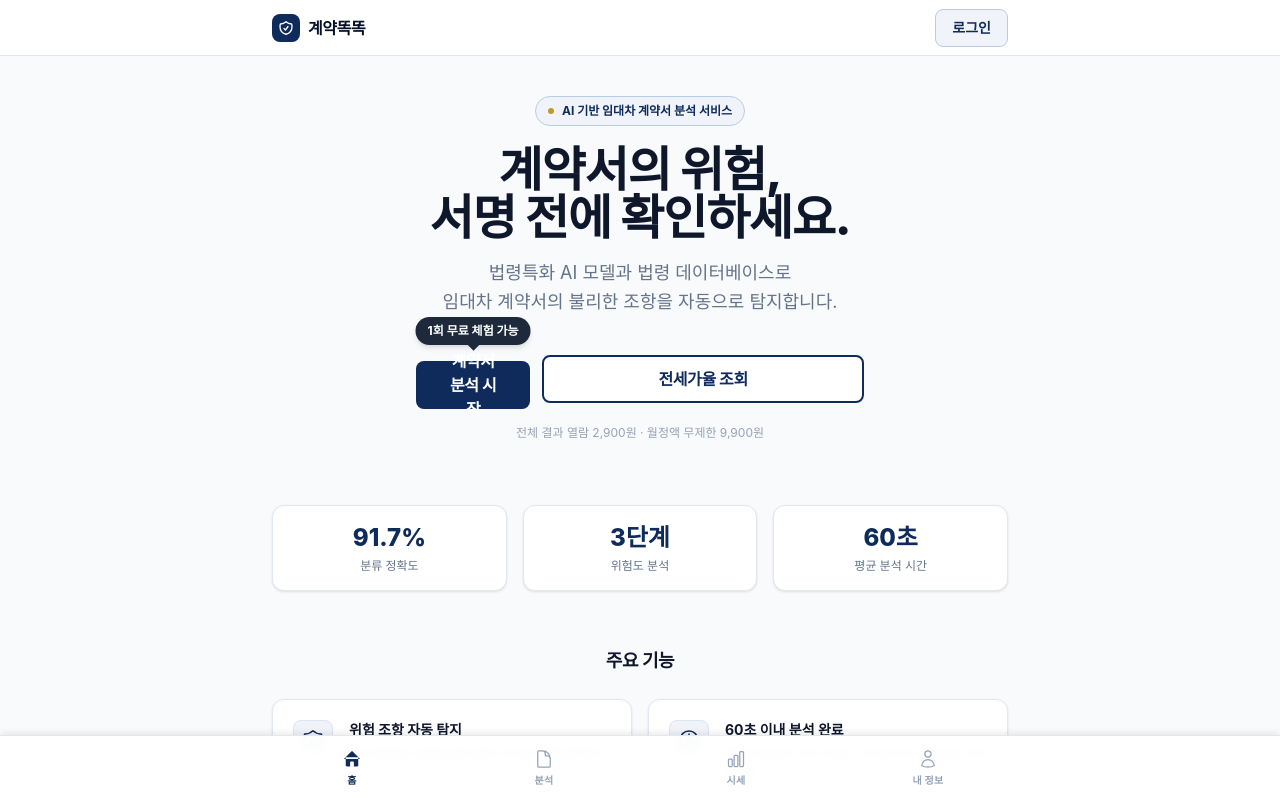
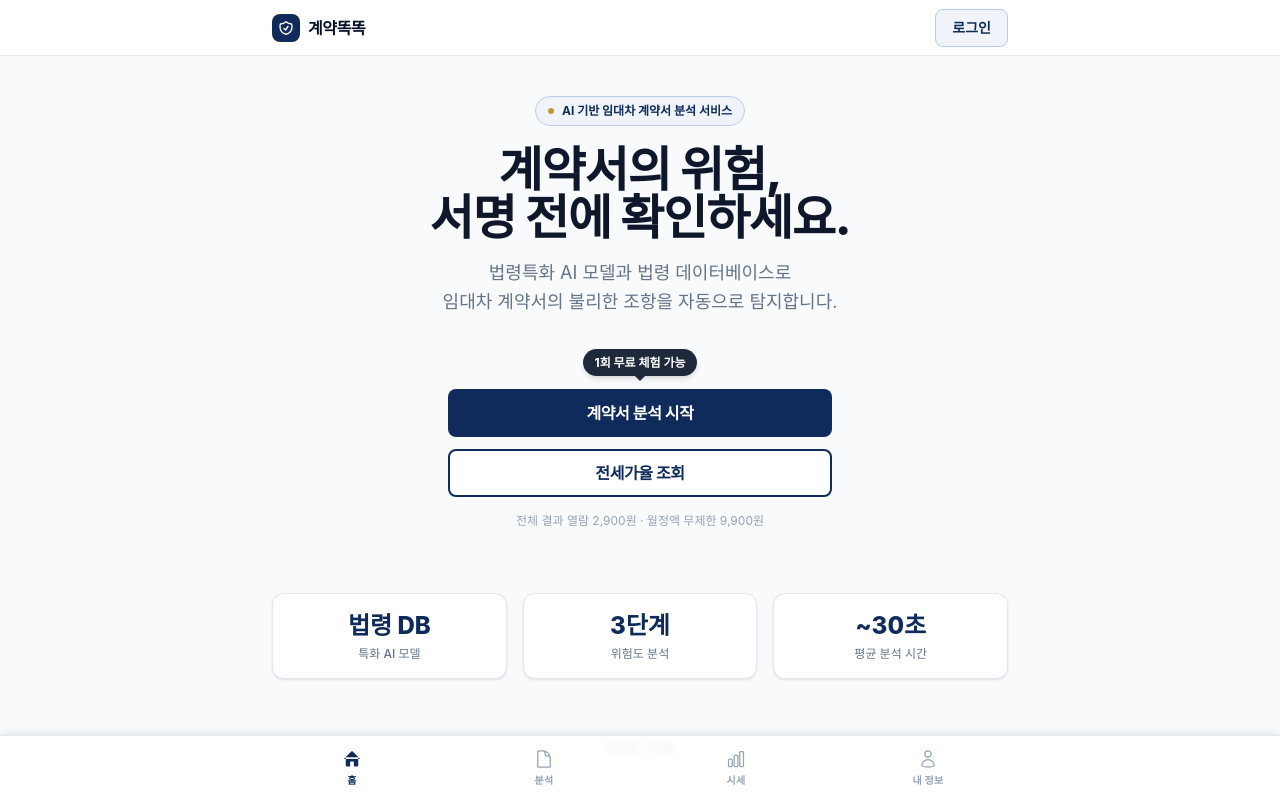
Before and after one commit to atimevil/contalk, a React (Vite) app in the folder frontend/: page / in a window 1280 px wide. Shown: the top 798 px of the page. Built offline with nearby package versions, Linux system fonts and the light colour scheme; no server answers; a web font is replaced by a local one.

Commit message:
style: 홈 수치 현실화 (법령DB/3단계/~30초) + 말풍선 레이아웃 수정

```diff
--- a/frontend/src/pages/HomePage.tsx
+++ b/frontend/src/pages/HomePage.tsx
@@ -43,9 +43,9 @@ const FEATURES = [
 ];
 
 const STATS = [
-  { value: '91.7%', label: '분류 정확도' },
+  { value: '법령 DB', label: '특화 AI 모델' },
   { value: '3단계', label: '위험도 분석' },
-  { value: '60초', label: '평균 분석 시간' },
+  { value: '~30초', label: '평균 분석 시간' },
 ];
 
 export default function HomePage() {
@@ -72,12 +72,15 @@ export default function HomePage() {
             임대차 계약서의 불리한 조항을 자동으로 탐지합니다.
           </p>
 
-          <div className="flex flex-col sm:flex-row items-center justify-center gap-3 max-w-md mx-auto">
-            <div className="relative w-full sm:w-auto">
-              <div className="absolute -top-8 left-1/2 -translate-x-1/2 bg-slate-800 text-white text-xs font-bold px-3 py-1.5 rounded-full whitespace-nowrap shadow-md">
+          <div className="flex flex-col items-center gap-3 max-w-sm mx-auto mt-2">
+            {/* 말풍선 */}
+            <div className="relative mb-1">
+              <span className="bg-slate-800 text-white text-xs font-bold px-3 py-1.5 rounded-full shadow-md">
                 1회 무료 체험 가능
-                <div className="absolute top-full left-1/2 -translate-x-1/2 w-2 h-2 bg-slate-800 rotate-45 -mt-1" />
+              </span>
+              <span className="absolute -bottom-1.5 left-1/2 -translate-x-1/2 w-2.5 h-2.5 bg-slate-800 rotate-45" />
             </div>
+
             <PrimaryButton
               size="lg"
               fullWidth
@@ -85,7 +88,6 @@ export default function HomePage() {
             >
               계약서 분석 시작
             </PrimaryButton>
-            </div>
             <PrimaryButton
               size="lg"
               fullWidth
```
Lines whose indentation alone changed are shown as unchanged.
